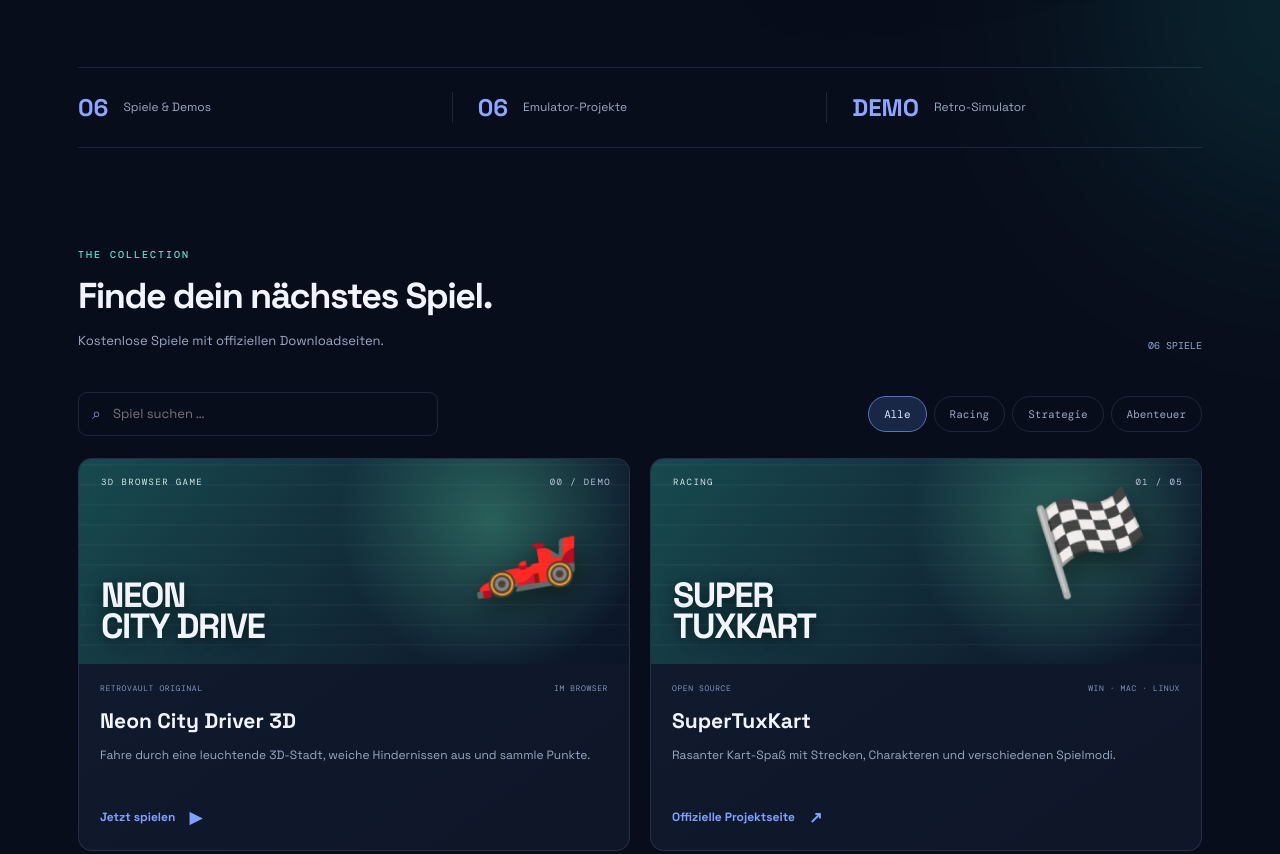
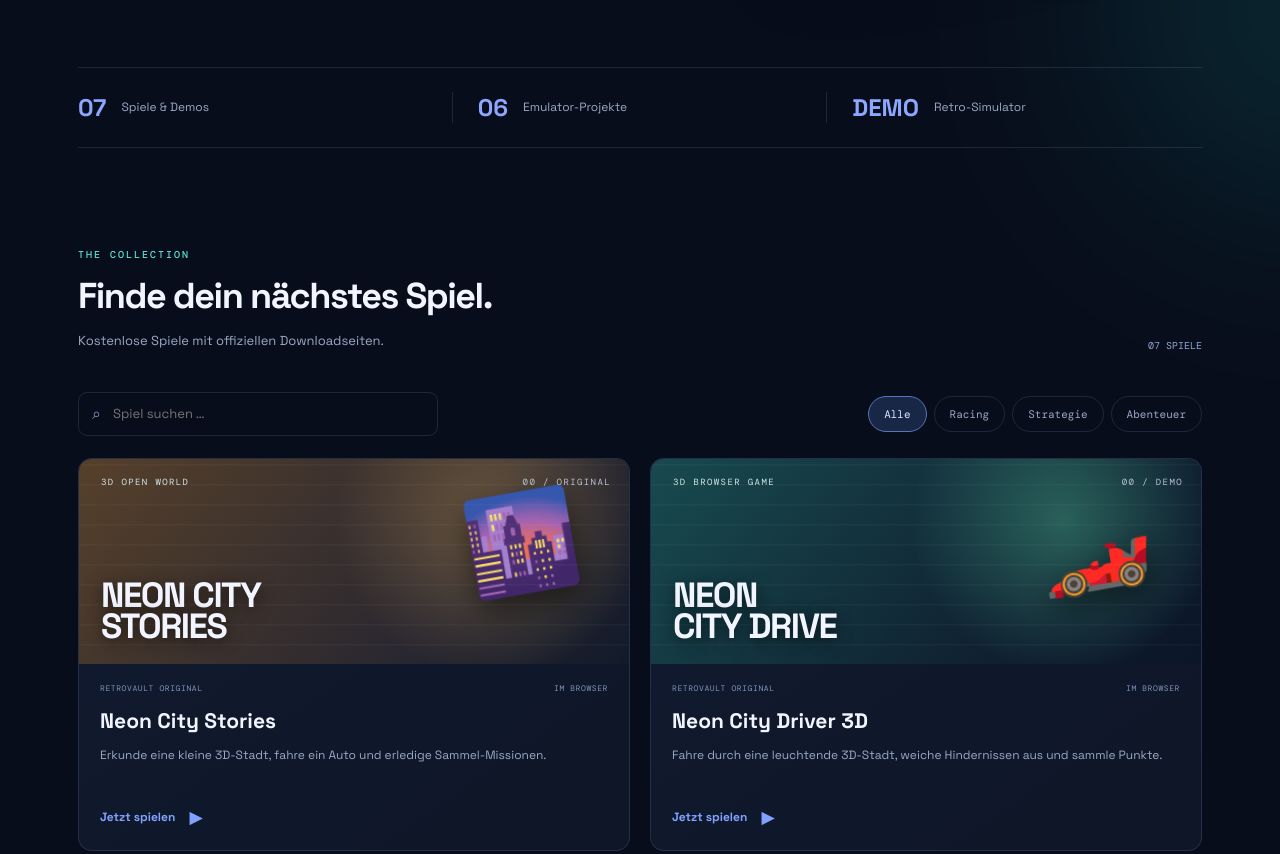
Before and after one commit to tulixpro/Snipz, an Electron app: page arcade-launcher/index.html in a window 1280 px wide. Shown: the part 623-1477 px from the top of the page. Drawn offline with nearby package versions, Linux system fonts and the light colour scheme.

Commit message:
Add Neon City Stories open-world game to library

```diff
--- a/arcade-launcher/index.html
+++ b/arcade-launcher/index.html
@@ -31,12 +31,13 @@
         <div class="float-chip">✦ GAMEPAD READY</div>
       </div>
     </section>
-    <section class="stats"><div><strong>06</strong><span>Spiele & Demos</span></div><div><strong>06</strong><span>Emulator-Projekte</span></div><div><strong>DEMO</strong><span>Retro-Simulator</span></div></section>
+    <section class="stats"><div><strong>07</strong><span>Spiele & Demos</span></div><div><strong>06</strong><span>Emulator-Projekte</span></div><div><strong>DEMO</strong><span>Retro-Simulator</span></div></section>
 
     <section class="library-section" id="library">
-      <div class="section-heading"><div><div class="eyebrow">THE COLLECTION</div><h2>Finde dein nächstes Spiel.</h2><p>Kostenlose Spiele mit offiziellen Downloadseiten.</p></div><span class="collection-count" id="result-count">06 SPIELE</span></div>
+      <div class="section-heading"><div><div class="eyebrow">THE COLLECTION</div><h2>Finde dein nächstes Spiel.</h2><p>Kostenlose Spiele mit offiziellen Downloadseiten.</p></div><span class="collection-count" id="result-count">07 SPIELE</span></div>
       <div class="filters"><label class="search-box"><span>⌕</span><input id="search" type="search" placeholder="Spiel suchen …" autocomplete="off"></label><div class="filter-pills" role="group" aria-label="Spielkategorie"><button class="filter active" data-filter="all">Alle</button><button class="filter" data-filter="racing">Racing</button><button class="filter" data-filter="strategy">Strategie</button><button class="filter" data-filter="adventure">Abenteuer</button></div></div>
       <div class="game-grid" id="game-grid">
+        <article class="game-card" data-name="neon city stories open world großstadt abenteuer auto missionen" data-category="adventure"><div class="cover cover-transport"><span class="cover-label">3D OPEN WORLD</span><div class="kart-art">🌆</div><span class="cover-title">NEON CITY<br>STORIES</span><span class="cover-index">00 / ORIGINAL</span></div><div class="game-info"><div class="game-topline"><span>RETROVAULT ORIGINAL</span><span>IM BROWSER</span></div><h3>Neon City Stories</h3><p>Erkunde eine kleine 3D-Stadt, fahre ein Auto und erledige Sammel-Missionen.</p><a class="download-link" href="./neon-city-stories.html">Jetzt spielen <span>▶</span></a></div></article>
         <article class="game-card" data-name="neon city driver 3d autorennen simulator" data-category="racing"><div class="cover cover-kart"><span class="cover-label">3D BROWSER GAME</span><div class="kart-art">🏎️</div><span class="cover-title">NEON<br>CITY DRIVE</span><span class="cover-index">00 / DEMO</span></div><div class="game-info"><div class="game-topline"><span>RETROVAULT ORIGINAL</span><span>IM BROWSER</span></div><h3>Neon City Driver 3D</h3><p>Fahre durch eine leuchtende 3D-Stadt, weiche Hindernissen aus und sammle Punkte.</p><a class="download-link" href="./3d-city-driver.html">Jetzt spielen <span>▶</span></a></div></article>
         <article class="game-card" data-name="supertuxkart kart racing rennen" data-category="racing"><div class="cover cover-kart"><span class="cover-label">RACING</span><div class="kart-art">🏁</div><span class="cover-title">SUPER<br>TUXKART</span><span class="cover-index">01 / 05</span></div><div class="game-info"><div class="game-topline"><span>OPEN SOURCE</span><span>WIN · MAC · LINUX</span></div><h3>SuperTuxKart</h3><p>Rasanter Kart-Spaß mit Strecken, Charakteren und verschiedenen Spielmodi.</p><a class="download-link" href="https://supertuxkart.github.io/stk-website/Download" target="_blank" rel="noopener noreferrer">Offizielle Projektseite <span>↗</span></a></div></article>
         <article class="game-card" data-name="openttd transport tycoon simulation" data-category="strategy"><div class="cover cover-transport"><span class="cover-label">SIMULATION</span><div class="train-art">🚂</div><span class="cover-title">OPEN<br>TTD</span><span class="cover-index">02 / 05</span></div><div class="game-info"><div class="game-topline"><span>OPEN SOURCE</span><span>WIN · MAC · LINUX</span></div><h3>OpenTTD</h3><p>Baue dein eigenes Transport-Imperium mit Zügen, Straßen und Flugzeugen.</p><a class="download-link" href="https://www.openttd.org/downloads/openttd-releases/latest.html" target="_blank" rel="noopener noreferrer">Offizielle Projektseite <span>↗</span></a></div></article>
```
